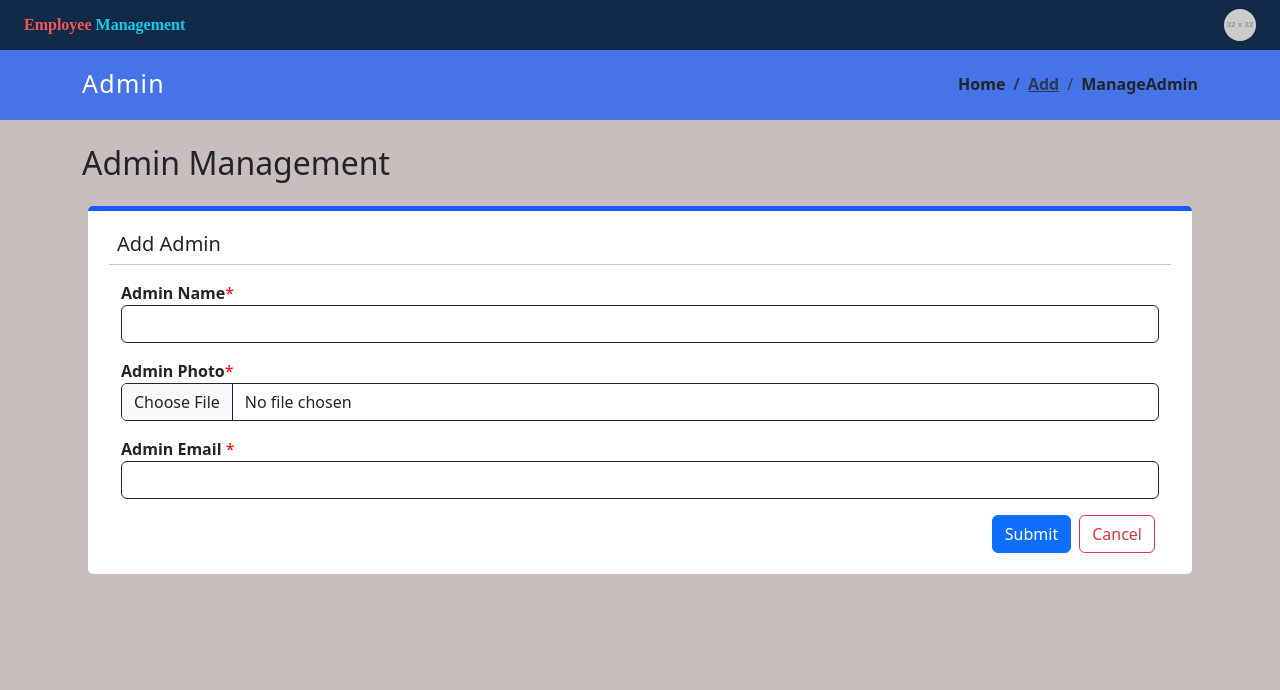
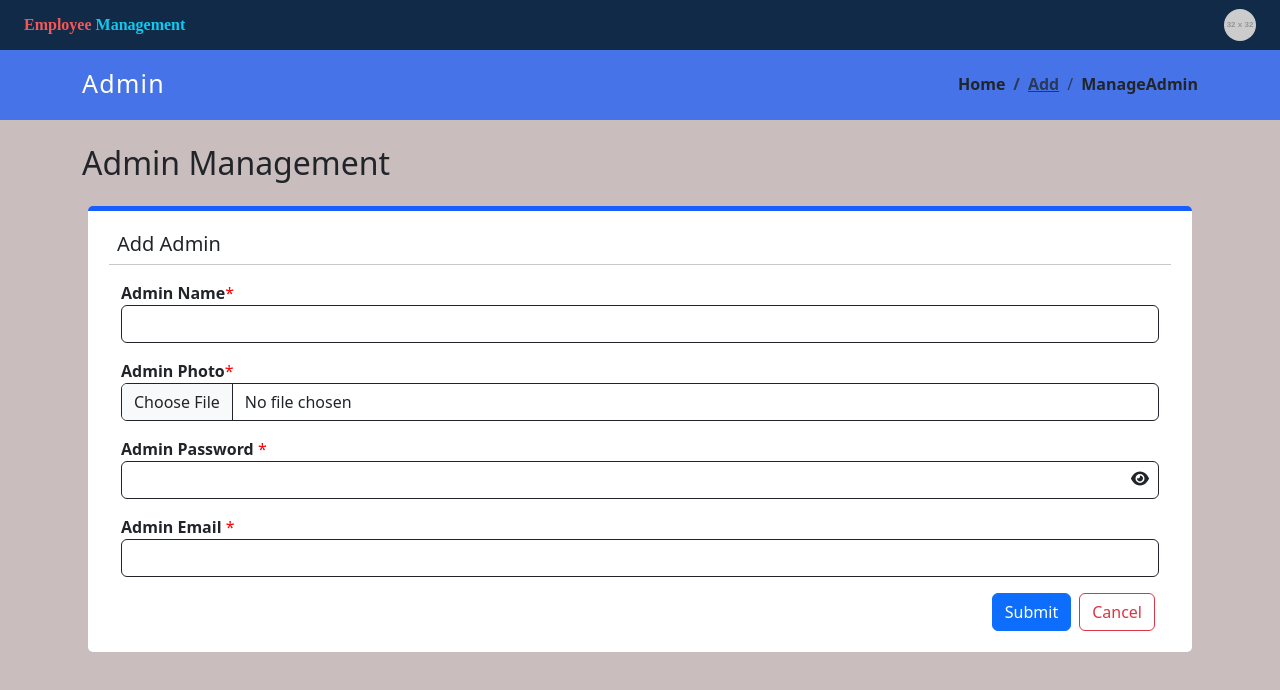
Before and after one commit to Soumadip-cmd/Employee--Management-, a React (Create React App) app in the folder client/: page /addAdmin in a window 1280 px wide. Shown: the top 690 px of the page. Built offline with nearby package versions, Linux system fonts and the light colour scheme; sample sign-in values are in the browser's storage; a web font is replaced by a local one.

Commit message:
client admin added

```diff
--- a/client/package.json
+++ b/client/package.json
@@ -6,8 +6,8 @@
     "@cloudinary/react": "^1.13.0",
     "@cloudinary/url-gen": "^1.19.0",
     "@fortawesome/fontawesome-svg-core": "^6.5.1",
-    "@fortawesome/free-solid-svg-icons": "^6.5.1",
-    "@fortawesome/react-fontawesome": "^0.2.0",
+    "@fortawesome/free-solid-svg-icons": "^6.6.0",
+    "@fortawesome/react-fontawesome": "^0.2.2",
     "@reduxjs/toolkit": "^2.2.5",
     "@testing-library/jest-dom": "^5.17.0",
     "@testing-library/react": "^13.4.0",
--- a/client/src/components/Admin/AddAdmin.js
+++ b/client/src/components/Admin/AddAdmin.js
@@ -1,28 +1,27 @@
-import React, { useContext, useState,useEffect } from "react";
+import React, { useContext, useState, useEffect } from "react";
 import { NavLink, useNavigate } from "react-router-dom";
 import DataContext from "../../context/DataContext";
+import { FontAwesomeIcon } from '@fortawesome/react-fontawesome';
+import { faEye, faEyeSlash } from '@fortawesome/free-solid-svg-icons';
 
 const AddAdmin = () => {
   const { addAdmin } = useContext(DataContext);
   const [add_admin, setAdd_admin] = useState({ name: "", email: "" });
   const [file, setFile] = useState(null);
+  const [passwordVisible, setPasswordVisible] = useState(false);
   const navigate = useNavigate();
 
   const handleSubmit = async (e) => {
     e.preventDefault();
 
     if (file && add_admin.name && add_admin.email) {
-
       const reader = new FileReader();
       reader.readAsDataURL(file);
       reader.onloadend = async () => {
         const photoURL = reader.result;
-
-        await addAdmin(add_admin.name,add_admin.email,photoURL);
-
+        await addAdmin(add_admin.name, add_admin.email, photoURL);
         setAdd_admin({ name: "", email: "" });
-        setFile(" ");
-
+        setFile(null);
       };
     } else {
       console.error("All fields are required, including a valid photo file.");
@@ -37,6 +36,10 @@ const AddAdmin = () => {
     setFile(e.target.files[0]);
   };
 
+  const togglePasswordVisibility = () => {
+    setPasswordVisible(!passwordVisible);
+  };
+
   let boxstyle = {
     background: "white",
     padding: "21px",
@@ -44,22 +47,16 @@ const AddAdmin = () => {
     borderRadius: "5px",
   };
 
-
   useEffect(() => {
-    if(!(localStorage.getItem('authToken')))
-    {
-      navigate('/')
+    if (!localStorage.getItem('authToken')) {
+      navigate('/');
     }
     // eslint-disable-next-line
   }, []);
 
   return (
     <>
-      <>
-      <nav
-        className="navbar navbar-expand-lg "
-        style={{ backgroundColor: "rgb(0 77 255 / 65%)" }}
-      >
+      <nav className="navbar navbar-expand-lg" style={{ backgroundColor: "rgb(0 77 255 / 65%)" }}>
         <div className="container mt-5">
           <NavLink
             className="navbar-brand"
@@ -139,6 +136,25 @@ const AddAdmin = () => {
                   style={{ border: "1px solid" }}
                 />
               </div>
+              <div className="mb-3 position-relative">
+                <b>Admin Password </b>
+                <span style={{ color: "red" }}>*</span>
+                <input
+                  type={passwordVisible ? "text" : "password"}
+                  className="form-control"
+                  // name="password"
+                  // value={add_admin.password}
+                  // onChange={handleChange}
+                  required
+                  style={{ border: "1px solid" }}
+                />
+                <FontAwesomeIcon
+                  icon={passwordVisible ? faEyeSlash : faEye}
+                  onClick={togglePasswordVisibility}
+                  className="position-absolute"
+                  style={{ top: '50%', right: '10px', cursor: 'pointer', transform: 'translateY(15%)' }}
+                />
+              </div>
               <div className="mb-3">
                 <b>Admin Email </b>
                 <span style={{ color: "red" }}>*</span>
@@ -174,7 +190,6 @@ const AddAdmin = () => {
         </div>
       </div>
     </>
-    </>
   );
 };
 
```
Also changed, not shown: 1 other file (tests, documents, lock files or other folders).
